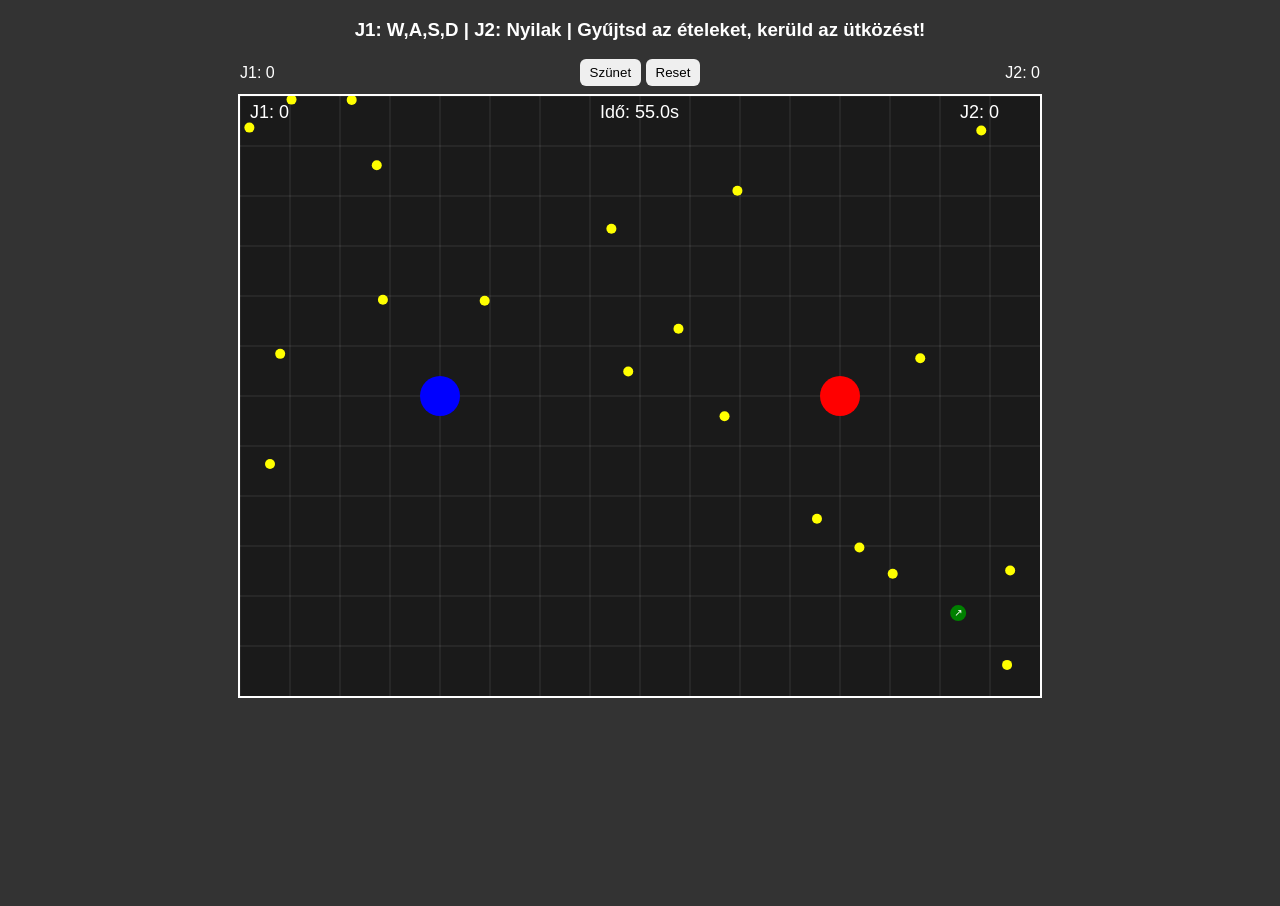
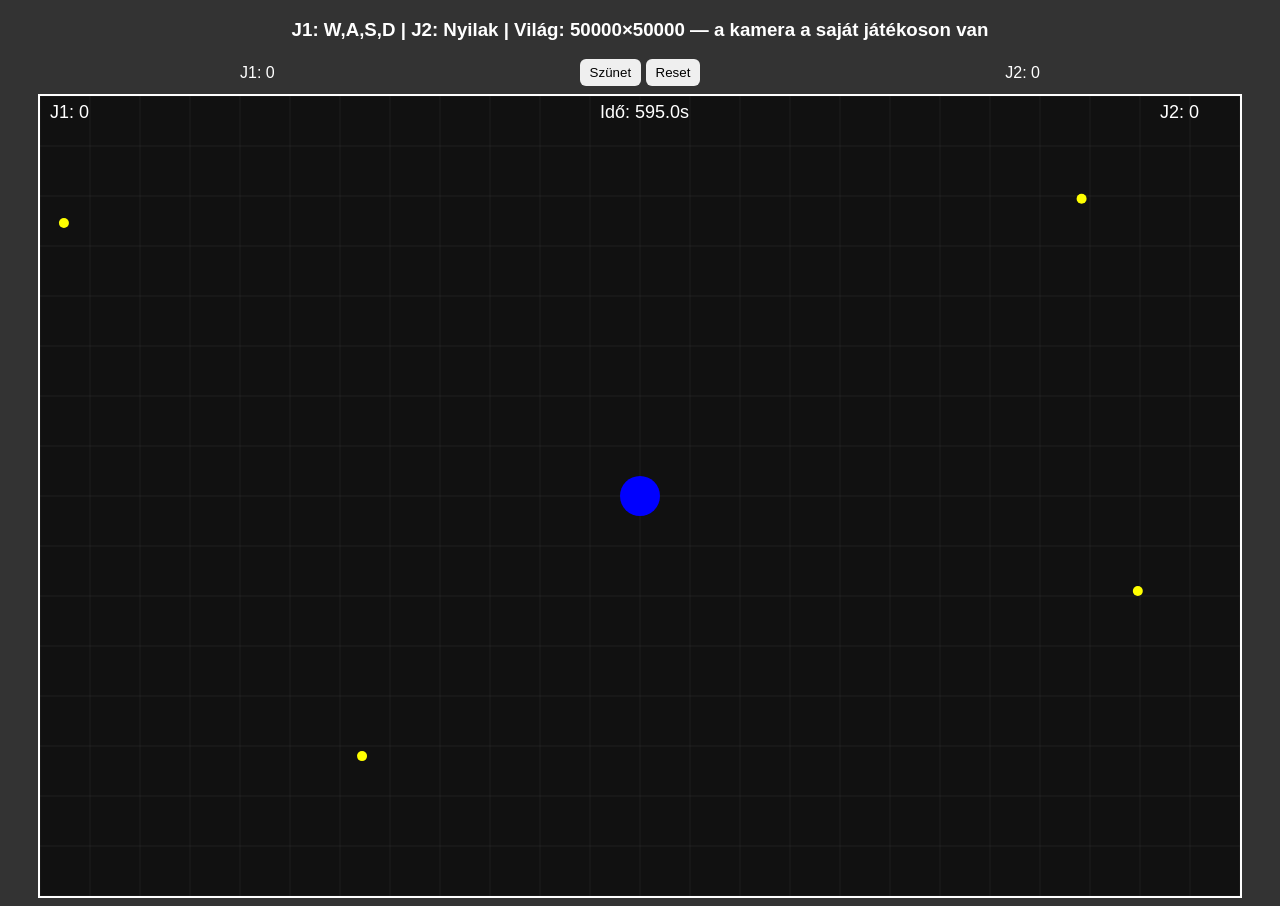
Before and after one commit to TermesProjection/Sejt, a website: page index.html in a window 1280 px wide. Before the commit the page ends 800 px from the top, so only its background shows below. Drawn offline with Linux system fonts and the light colour scheme.

Commit message:
Update index.html

```diff
--- a/index.html
+++ b/index.html
@@ -2,7 +2,7 @@
 <html lang="hu">
 <head>
     <meta charset="UTF-8">
-    <title>Többjátékos Agar.io Klón - Javított</title>
+    <title>Többjátékos Agar.io Klón — Saját játékosra fix kamera (5000×5000)</title>
     <style>
         canvas { border: 2px solid white; background: #1a1a1a; display: block; margin: 0 auto; }
         body { background: #333; text-align: center; color: white; font-family: Arial, sans-serif; }
@@ -11,13 +11,13 @@
     </style>
 </head>
 <body>
-    <h3>J1: W,A,S,D | J2: Nyilak | Gyűjtsd az ételeket, kerüld az ütközést!</h3>
+    <h3>J1: W,A,S,D | J2: Nyilak | Világ: 50000×50000 — a kamera a saját játékoson van</h3>
     <div id="hud">
         <div>J1: <span id="score1">0</span></div>
         <div><button id="pauseBtn">Szünet</button> <button id="resetBtn">Reset</button></div>
         <div>J2: <span id="score2">0</span></div>
     </div>
-    <canvas id="gameCanvas" width="800" height="600"></canvas>
+    <canvas id="gameCanvas" width="1200" height="800"></canvas>
 
     <script>
     const canvas = document.getElementById('gameCanvas');
@@ -27,52 +27,71 @@
     const pauseBtn = document.getElementById('pauseBtn');
     const resetBtn = document.getElementById('resetBtn');
 
-    // állapot inicializálás
+    // --- VILÁG MÉRETE
+    const worldWidth = 50000;
+    const worldHeight = 50000;
+
+    function clamp(v, a, b){ return Math.max(a, Math.min(b, v)); }
     function makePlayer(x,y){ return { x, y, radius:20, baseSpeed:5, boost:1, boostUntil:0, flashUntil:0 }; }
-    let player1 = makePlayer(200,300);
-    let player2 = makePlayer(600,300);
+
+    // player1 = LOCAL PLAYER (a kamera erre lesz rögzítve)
+    let player1 = makePlayer(worldWidth * 0.25, worldHeight * 0.5);
+    let player2 = makePlayer(worldWidth * 0.75, worldHeight * 0.5);
     let score1 = 0, score2 = 0;
 
-    // ételek
+    // ételek világ-koordinátában
     const foods = [];
-    const foodCount = 20;
+    const foodCount = 12000;
     for(let i=0;i<foodCount;i++) foods.push(randomFood());
 
-    function randomFood(){ return { x: Math.random()*canvas.width, y: Math.random()*canvas.height, radius:5, type:'food' }; }
+    function randomFood(){
+        const r = 5;
+        return { x: r + Math.random()*(worldWidth - 2*r), y: r + Math.random()*(worldHeight - 2*r), radius: r, type:'food' };
+    }
 
-    // power-up spawn időzítés (ms alapú)
+    // power-up spawn időzítés (világ-koordináták)
     let speedBoost = null;
     let spawnTimer = 0;
-    const spawnInterval = 4000; // ms - megpróbál spawnolni minden 4s
+    const spawnInterval = 4000; // ms
 
     // játékidő ms-ben
-    let gameTimeMs = 60_000; // 60s
+    let gameTimeMs = 600_000; // 600s
     let startTime = performance.now();
 
-    // input
+    // input (normalizált)
     const keys = {};
-    document.addEventListener('keydown', e => keys[e.key] = true);
-    document.addEventListener('keyup', e => keys[e.key] = false);
+    document.addEventListener('keydown', e => {
+        const k = (e.key || '').toLowerCase();
+        if(e.key.startsWith('Arrow')) keys[e.key] = true;
+        else keys[k] = true;
+    });
+    document.addEventListener('keyup', e => {
+        const k = (e.key || '').toLowerCase();
+        if(e.key.startsWith('Arrow')) keys[e.key] = false;
+        else keys[k] = false;
+    });
 
-    // pause
+    // pause/reset
     let paused = false;
     pauseBtn.addEventListener('click', () => {
         paused = !paused;
         pauseBtn.textContent = paused ? 'Folytat' : 'Szünet';
-        if(!paused) lastTime = performance.now(); // reset timestamp
+        if(!paused) lastTime = performance.now();
     });
-
-    // reset gomb
     resetBtn.addEventListener('click', resetGame);
 
     function resetGame(){
-        player1 = makePlayer(200,300);
-        player2 = makePlayer(600,300);
+        player1 = makePlayer(worldWidth * 0.25, worldHeight * 0.5);
+        player2 = makePlayer(worldWidth * 0.75, worldHeight * 0.5);
         score1 = 0; score2 = 0;
-        foods.forEach(f => { f.x = Math.random()*canvas.width; f.y = Math.random()*canvas.height; });
+        for(let i=0;i<foods.length;i++){
+            const f = randomFood();
+            foods[i].x = f.x; foods[i].y = f.y; foods[i].radius = f.radius;
+        }
         speedBoost = null;
+        spawnTimer = 0;
         startTime = performance.now();
-        spawnTimer = 0;
+        gameOver = false;
         updateHUD();
     }
 
@@ -81,59 +100,59 @@
         score2El.textContent = score2;
     }
 
-    // segédfüggvény: szabályozzuk a radius növekedést és a sebességet
     function effectiveSpeed(player){
-        // nagyobb gömb lassabb legyen (egyszerű korrekció)
         const sizeFactor = Math.max(1, player.radius / 20);
         return (player.baseSpeed / Math.sqrt(sizeFactor)) * player.boost;
     }
 
-    // mozgás, gyűjtés, ütközés időalapú
     function movePlayers(dt){
-        // dt millisekundumban
-        const moveAmount1 = effectiveSpeed(player1) * (dt/16.6667); // referenciának ~60fps frametime
+        const moveAmount1 = effectiveSpeed(player1) * (dt/16.6667);
         const moveAmount2 = effectiveSpeed(player2) * (dt/16.6667);
 
-        if(keys.w && player1.y - player1.radius > 0) player1.y -= moveAmount1;
-        if(keys.s && player1.y + player1.radius < canvas.height) player1.y += moveAmount1;
-        if(keys.a && player1.x - player1.radius > 0) player1.x -= moveAmount1;
-        if(keys.d && player1.x + player1.radius < canvas.width) player1.x += moveAmount1;
+        if(keys['w'] && player1.y - player1.radius > 0) player1.y -= moveAmount1;
+        if(keys['s'] && player1.y + player1.radius < worldHeight) player1.y += moveAmount1;
+        if(keys['a'] && player1.x - player1.radius > 0) player1.x -= moveAmount1;
+        if(keys['d'] && player1.x + player1.radius < worldWidth) player1.x += moveAmount1;
 
-        if(keys.ArrowUp && player2.y - player2.radius > 0) player2.y -= moveAmount2;
-        if(keys.ArrowDown && player2.y + player2.radius < canvas.height) player2.y += moveAmount2;
-        if(keys.ArrowLeft && player2.x - player2.radius > 0) player2.x -= moveAmount2;
-        if(keys.ArrowRight && player2.x + player2.radius < canvas.width) player2.x += moveAmount2;
+        if(keys['ArrowUp'] && player2.y - player2.radius > 0) player2.y -= moveAmount2;
+        if(keys['ArrowDown'] && player2.y + player2.radius < worldHeight) player2.y += moveAmount2;
+        if(keys['ArrowLeft'] && player2.x - player2.radius > 0) player2.x -= moveAmount2;
+        if(keys['ArrowRight'] && player2.x + player2.radius < worldWidth) player2.x += moveAmount2;
 
-        // boost idő ms alapon
+        // clamp world bounds (biztonság)
+        player1.x = clamp(player1.x, player1.radius, worldWidth - player1.radius);
+        player1.y = clamp(player1.y, player1.radius, worldHeight - player1.radius);
+        player2.x = clamp(player2.x, player2.radius, worldWidth - player2.radius);
+        player2.y = clamp(player2.y, player2.radius, worldHeight - player2.radius);
+
         const now = performance.now();
         if(player1.boostUntil > now){ player1.boost = 1.5; } else { player1.boost = 1; player1.boostUntil = 0; }
         if(player2.boostUntil > now){ player2.boost = 1.5; } else { player2.boost = 1; player2.boostUntil = 0; }
 
-        // flash timeout
-        if(player1.flashUntil <= now) player1.flashUntil = Math.max(0, player1.flashUntil);
-        if(player2.flashUntil <= now) player2.flashUntil = Math.max(0, player2.flashUntil);
+        if(player1.flashUntil <= now) player1.flashUntil = 0;
+        if(player2.flashUntil <= now) player2.flashUntil = 0;
     }
 
     function spawnSpeedBoost(dt){
         spawnTimer += dt;
         if(!speedBoost && spawnTimer >= spawnInterval){
-            // 40% esély, ha nem jön akkor újra várunk
             if(Math.random() < 0.4){
-                speedBoost = { x: Math.random()*canvas.width, y: Math.random()*canvas.height, radius:8, type:'speed' };
+                const r = 8;
+                speedBoost = { x: r + Math.random()*(worldWidth - 2*r), y: r + Math.random()*(worldHeight - 2*r), radius: r, type:'speed' };
             }
             spawnTimer = 0;
         }
     }
 
     function checkCollisions(){
-        // ételek gyűjtése
         for(let i=0;i<foods.length;i++){
             const f = foods[i];
             const d1 = Math.hypot(player1.x - f.x, player1.y - f.y);
             if(d1 < player1.radius + f.radius){
                 score1++;
-                player1.radius = Math.min(120, player1.radius + 1); // cap a túl nagy növekedés elkerülésére
+                player1.radius = Math.min(120, player1.radius + 1);
                 foods[i] = randomFood();
+                continue;
             }
             const d2 = Math.hypot(player2.x - f.x, player2.y - f.y);
             if(d2 < player2.radius + f.radius){
@@ -143,12 +162,11 @@
             }
         }
 
-        // power-up gyűjtés - előbb ellenőrizzük, hogy létezik
         if(speedBoost){
             const now = performance.now();
             const d1 = Math.hypot(player1.x - speedBoost.x, player1.y - speedBoost.y);
             if(d1 < player1.radius + speedBoost.radius){
-                player1.boostUntil = now + 5000; // 5000 ms = 5s
+                player1.boostUntil = now + 5000;
                 speedBoost = null;
             } else {
                 const d2 = Math.hypot(player2.x - speedBoost.x, player2.y - speedBoost.y);
@@ -159,111 +177,144 @@
             }
         }
 
-        // játékosok ütközése
-        const distPlayers = Math.hypot(player1.x - player2.x, player1.y - player2.y);
-        if(distPlayers < player1.radius + player2.radius){
-            // nagyobb "megeszi" a kisebbet csak ha jelentős a különbség
+        const dx = player2.x - player1.x;
+        const dy = player2.y - player1.y;
+        const distPlayers = Math.hypot(dx, dy);
+
+        if(distPlayers > 0 && distPlayers < player1.radius + player2.radius){
             if(player1.radius > player2.radius + 5){
                 player1.radius = Math.min(120, player1.radius + Math.floor(player2.radius/2));
                 score1 += 5;
-                player1.flashUntil = performance.now() + 500; // 0.5s flash
-                // reset kisebb játékos
-                player2 = makePlayer(600,300);
+                player1.flashUntil = performance.now() + 500;
+                player2 = makePlayer(worldWidth * 0.75, worldHeight * 0.5);
                 score2 = Math.max(0, score2 - 5);
             } else if(player2.radius > player1.radius + 5){
                 player2.radius = Math.min(120, player2.radius + Math.floor(player1.radius/2));
                 score2 += 5;
                 player2.flashUntil = performance.now() + 500;
-                player1 = makePlayer(200,300);
+                player1 = makePlayer(worldWidth * 0.25, worldHeight * 0.5);
                 score1 = Math.max(0, score1 - 5);
             } else {
-                // ha közel azonosak, pattanjanak szét egy kicsit
                 const overlap = (player1.radius + player2.radius) - distPlayers;
-                const nx = (player2.x - player1.x) / distPlayers;
-                const ny = (player2.y - player1.y) / distPlayers;
+                const nx = dx / distPlayers;
+                const ny = dy / distPlayers;
                 player1.x -= nx * overlap * 0.5;
                 player1.y -= ny * overlap * 0.5;
                 player2.x += nx * overlap * 0.5;
                 player2.y += ny * overlap * 0.5;
             }
+        } else if(distPlayers === 0){
+            player1.x = clamp(player1.x - 1, player1.radius, worldWidth - player1.radius);
+            player2.x = clamp(player2.x + 1, player2.radius, worldWidth - player2.radius);
         }
     }
 
+    // Kamera — MOST: mindig a PLAYER1 köré helyezzük (fix középpont)
+    let camX = 0, camY = 0;
+    function updateCamera(dt){
+        // player1-et középre tesszük:
+        const tx = player1.x - canvas.width / 2;
+        const ty = player1.y - canvas.height / 2;
+
+        // clamp, hogy ne lássunk a világon kívülre (ha azt akarod, hogy mindig középen legyen, akár törölheted a clamp-et)
+        const maxCamX = Math.max(0, worldWidth - canvas.width);
+        const maxCamY = Math.max(0, worldHeight - canvas.height);
+        // Ha szigorúan középre akarod a játékost még a széleken is -> töröld a két clamp sort alul.
+        camX = clamp(tx, 0, maxCamX);
+        camY = clamp(ty, 0, maxCamY);
+    }
+
     function draw(remainingMs){
-        // háttér és rács
-        ctx.fillStyle = '#1a1a1a';
+        ctx.fillStyle = '#111';
         ctx.fillRect(0,0,canvas.width,canvas.height);
-        ctx.strokeStyle = 'rgba(255,255,255,0.12)';
-        for(let x=0;x<canvas.width;x+=50){
-            ctx.beginPath(); ctx.moveTo(x,0); ctx.lineTo(x,canvas.height); ctx.stroke();
+
+        ctx.strokeStyle = 'rgba(255,255,255,0.06)';
+        const grid = 50;
+        const startX = Math.floor(camX / grid) * grid;
+        const endX = camX + canvas.width;
+        for(let x = startX; x <= endX; x += grid){
+            const sx = Math.round(x - camX);
+            ctx.beginPath(); ctx.moveTo(sx,0); ctx.lineTo(sx,canvas.height); ctx.stroke();
         }
-        for(let y=0;y<canvas.height;y+=50){
-            ctx.beginPath(); ctx.moveTo(0,y); ctx.lineTo(canvas.width,y); ctx.stroke();
+        const startY = Math.floor(camY / grid) * grid;
+        const endY = camY + canvas.height;
+        for(let y = startY; y <= endY; y += grid){
+            const sy = Math.round(y - camY);
+            ctx.beginPath(); ctx.moveTo(0,sy); ctx.lineTo(canvas.width,sy); ctx.stroke();
         }
 
         // ételek
         ctx.fillStyle = 'yellow';
-        foods.forEach(f => { ctx.beginPath(); ctx.arc(f.x,f.y,f.radius,0,Math.PI*2); ctx.fill(); });
+        for(const f of foods){
+            const sx = f.x - camX;
+            const sy = f.y - camY;
+            if(sx + f.radius < 0 || sx - f.radius > canvas.width || sy + f.radius < 0 || sy - f.radius > canvas.height) continue;
+            ctx.beginPath(); ctx.arc(sx, sy, f.radius, 0, Math.PI*2); ctx.fill();
+        }
 
         // speed boost
         if(speedBoost){
-            ctx.fillStyle = 'green';
-            ctx.beginPath(); ctx.arc(speedBoost.x,speedBoost.y,speedBoost.radius,0,Math.PI*2); ctx.fill();
-            // kis ikont rajzolhatunk
-            ctx.fillStyle = 'white';
-            ctx.font = '10px Arial';
-            ctx.fillText('↗', speedBoost.x-4, speedBoost.y+3);
+            const sx = speedBoost.x - camX;
+            const sy = speedBoost.y - camY;
+            if(!(sx + speedBoost.radius < 0 || sx - speedBoost.radius > canvas.width || sy + speedBoost.radius < 0 || sy - speedBoost.radius > canvas.height)){
+                ctx.fillStyle = 'green';
+                ctx.beginPath(); ctx.arc(sx, sy, speedBoost.radius, 0, Math.PI*2); ctx.fill();
+                ctx.fillStyle = 'white'; ctx.font = '10px Arial';
+                ctx.fillText('↗', Math.round(sx)-4, Math.round(sy)+3);
+            }
         }
 
-        // játékosok
+        // játékosok (kamera transzformálva)
         const now = performance.now();
+        const p1sx = player1.x - camX;
+        const p1sy = player1.y - camY;
         ctx.fillStyle = (player1.flashUntil > now ? (Math.floor(now/100) % 2 ? 'white' : 'blue') : 'blue');
-        ctx.beginPath(); ctx.arc(player1.x, player1.y, player1.radius, 0, Math.PI*2); ctx.fill();
+        ctx.beginPath(); ctx.arc(p1sx, p1sy, player1.radius, 0, Math.PI*2); ctx.fill();
 
+        const p2sx = player2.x - camX;
+        const p2sy = player2.y - camY;
         ctx.fillStyle = (player2.flashUntil > now ? (Math.floor(now/100) % 2 ? 'white' : 'red') : 'red');
-        ctx.beginPath(); ctx.arc(player2.x, player2.y, player2.radius, 0, Math.PI*2); ctx.fill();
+        ctx.beginPath(); ctx.arc(p2sx, p2sy, player2.radius, 0, Math.PI*2); ctx.fill();
 
-        // HUD szöveg
+        // HUD
         ctx.fillStyle = 'white';
         ctx.font = '18px Arial';
         ctx.fillText(`J1: ${score1}`, 10, 22);
         ctx.fillText(`J2: ${score2}`, canvas.width - 80, 22);
 
-        // idő
         const remainingSec = Math.max(0, (remainingMs / 1000)).toFixed(1);
         ctx.fillText(`Idő: ${remainingSec}s`, canvas.width/2 - 40, 22);
     }
 
-    // fő loop - deltaTime-al
+    // fő loop
     let lastTime = performance.now();
+    let gameOver = false;
     function loop(now){
         if(paused){ lastTime = now; requestAnimationFrame(loop); return; }
-        const dt = now - lastTime; // ms
+        const dt = now - lastTime;
         lastTime = now;
 
-        // előrehaladás
+        if(gameOver){ requestAnimationFrame(loop); return; }
+
         const elapsed = now - startTime;
         const remainingMs = Math.max(0, gameTimeMs - elapsed);
 
-        // lépések
         movePlayers(dt);
         spawnSpeedBoost(dt);
         checkCollisions();
+        updateCamera(dt); // most a player1-re fókuszál
         draw(remainingMs);
-
         updateHUD();
 
-        if(remainingMs <= 0){
-            // vége egyszer
+        if(remainingMs <= 0 && !gameOver){
+            gameOver = true;
             const winner = score1 > score2 ? 'Játékos 1' : score2 > score1 ? 'Játékos 2' : 'Döntetlen';
-            setTimeout(()=> alert(`Játék vége! ${winner} nyert! J1: ${score1}, J2: ${score2}`), 10);
-            resetGame();
-            // újraindítjuk időbélyegzőt
-            startTime = performance.now();
-            lastTime = performance.now();
+            setTimeout(()=>{
+                alert(`Játék vége! ${winner} nyert! J1: ${score1}, J2: ${score2}`);
+            }, 10);
+        } else {
+            requestAnimationFrame(loop);
         }
-
-        requestAnimationFrame(loop);
     }
 
     // indítás
```
